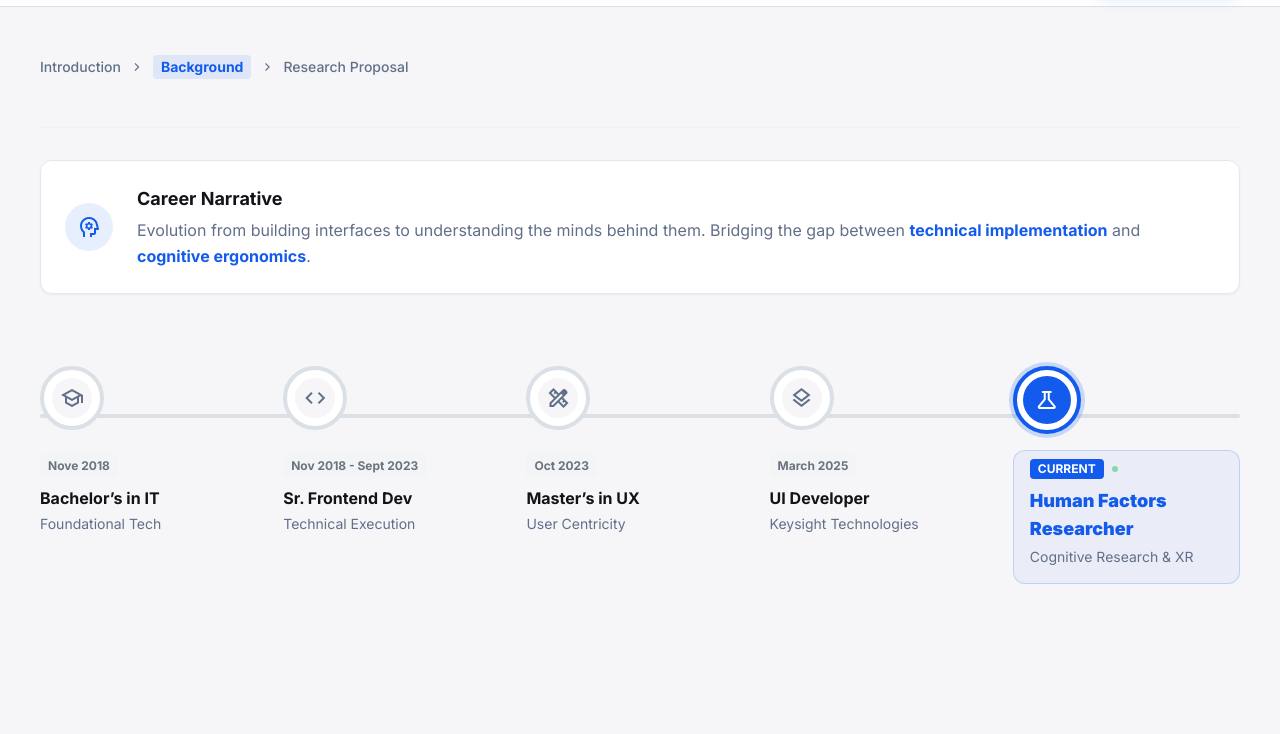
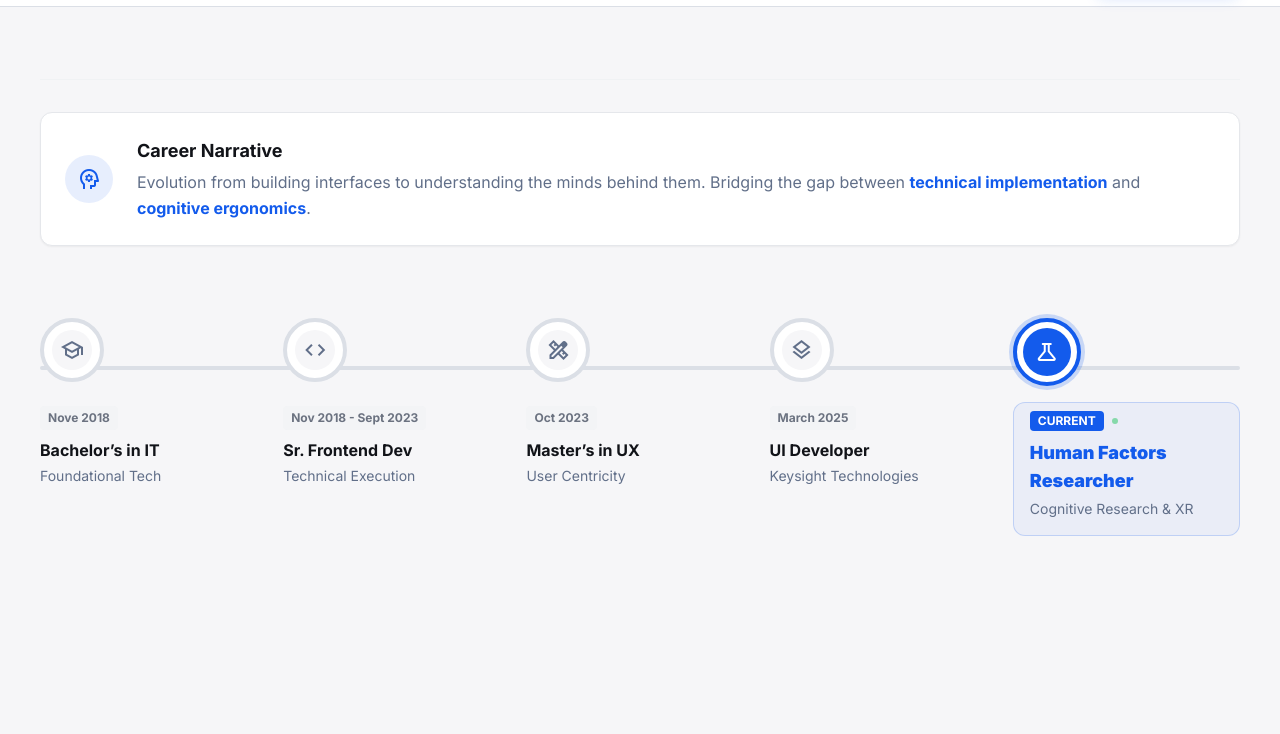
Before and after one commit to HamzaMohsin1996/HamzaMohsin1996.github.io, a plain HTML site: page atlanta/background.html in a window 1280 px wide. Shown: the part 66-800 px from the top of the page. Drawn offline with nearby package versions, Linux system fonts and the light colour scheme.

Commit message:
changing somet content

```diff
--- a/atlanta/background.html
+++ b/atlanta/background.html
@@ -38,13 +38,7 @@
 <div class="w-full max-w-[1200px] flex flex-col gap-8">
 <!-- Breadcrumbs & Header Group -->
 <div class="flex flex-col gap-6">
-<nav class="flex items-center gap-2 text-sm font-medium text-[#616f89] dark:text-gray-400">
-<a class="hover:text-primary transition-colors" href="#">Introduction</a>
-<span class="material-symbols-outlined text-[16px]">chevron_right</span>
-<span class="text-primary font-bold bg-primary/10 px-2 py-0.5 rounded">Background</span>
-<span class="material-symbols-outlined text-[16px]">chevron_right</span>
-<a class="hover:text-primary transition-colors" href="#">Research Proposal</a>
-</nav>
+
 <div class="flex flex-col md:flex-row md:items-end justify-between gap-4 border-b border-[#f0f2f4] dark:border-gray-800 pb-6">
 <div class="flex flex-col gap-2">
 
```
Also changed, not shown: atlanta/index.html (+0 -2 lines).
